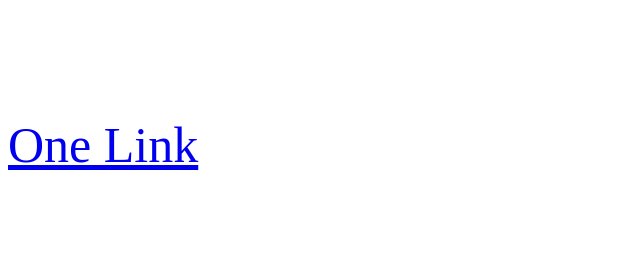
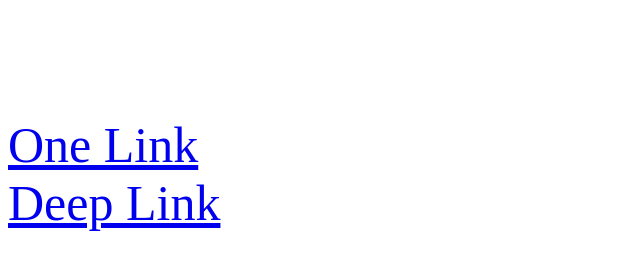
Before and after one commit to alexsu1212/alexsu1212.github.io, a plain HTML site: page test.html in a window 1280 px wide. Shown: the whole page, without its empty margins (0-640 px from the left). Drawn offline with Linux system fonts and the light colour scheme.

Commit message:
Update test.html

```diff
--- a/test.html
+++ b/test.html
@@ -15,6 +15,8 @@
     <br />
     <br />
     <a href="https://farfetch.onelink.me/4218782940?pid=pc&af_dp=https://www.farfetch.com/sets/women/summershoes_vip_0712.aspx&af_web_dp=https://www.farfetch.com/sets/women/summershoes_vip_0712.aspx&is_retargeting=true">One Link</a>
+    <br />
+    <a href="farfetch://deeplink/shoppingbag">Deep Link</a>
   </body>
 
 
```
